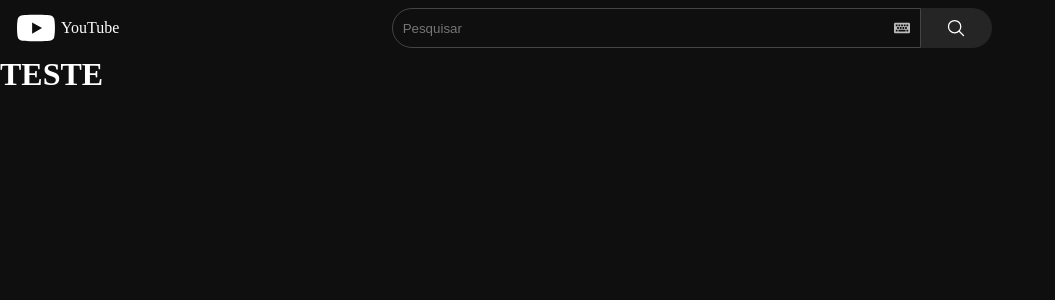
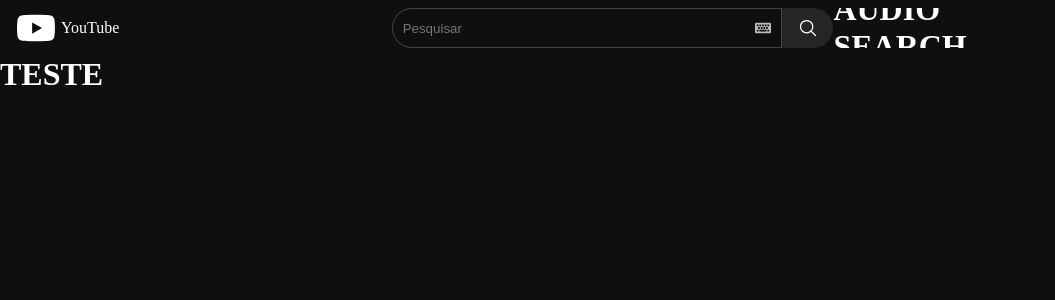
Before and after one commit to edusilva-dev/youtube, a React (Vite) app: page / in a window 1280 px wide. Shown: the top 300 px of the page, without its empty margins (0-1055 px from the left). Built offline with nearby package versions, Linux system fonts and the light colour scheme.

Commit message:
fourth commit

```diff
--- /dev/null
+++ b/src/components/header/components/search-bar/components/audio-search/audio-search.component.tsx
@@ -0,0 +1,3 @@
+export const AudioSearch = () => {
+    return (<h1>AUDIO SEARCH</h1>)
+}
--- /dev/null
+++ b/src/components/header/components/search-bar/components/audio-search/index.ts
@@ -0,0 +1 @@
+export * from './audio-search.component'
--- /dev/null
+++ b/src/components/header/components/search-bar/components/search-button/index.ts
@@ -0,0 +1 @@
+export * from './search-button.component'
--- /dev/null
+++ b/src/components/header/components/search-bar/components/search-button/search-button.component.tsx
@@ -0,0 +1,10 @@
+import { SearchButton as Button} from './search-button.styles'
+import { IoSearchOutline as SearchIcon } from 'react-icons/io5'
+
+export const SearchButton = () => {
+    return (
+        <Button>
+            <SearchIcon size={20} />
+        </Button>
+    )
+}
--- /dev/null
+++ b/src/components/header/components/search-bar/components/search-button/search-button.styles.ts
@@ -0,0 +1,21 @@
+import styled from "styled-components";
+
+export const SearchButton = styled.button`
+  width: 80px;
+  height: 100%;
+
+  display: flex;
+  align-items: center;
+  justify-content: center;
+
+  background-color: #252525;
+  border-top-right-radius: 40px;
+  border-bottom-right-radius: 40px;
+
+  transition: all 0.2s ease;
+  cursor: pointer;
+
+  &:hover {
+    background-color: #656565;
+  }
+`
--- a/src/components/header/components/search-bar/index.ts
+++ b/src/components/header/components/search-bar/index.ts
@@ -1 +1,9 @@
-export * from './search-bar.component'
+import { AudioSearch } from "./components/audio-search";
+import { SearchButton } from "./components/search-button";
+import { SearchBarRoot } from "./search-bar-root.component";
+
+export const SearchBar = {
+    Root: SearchBarRoot,
+    AudioSearch,
+    SearchButton
+}
--- a/src/components/header/components/search-bar/search-bar.component.tsx
+++ b/src/components/header/components/search-bar/search-bar-root.component.tsx
@@ -5,14 +5,13 @@ import {
   InputContainer,
   IconsContainer,
   KeyboardIcon,
-  SearchButton,
   SearchInput,
   ClearIcon,
   ClearIconHover
 } from './search-bar.styles'
-import { IoSearchOutline as SearchIcon } from 'react-icons/io5'
+import { ReactChildren } from 'src/interfaces/react-children.interface'
 
-const SearchBar = () => {
+export const SearchBarRoot = ({ children }: ReactChildren) => {
   const [search, setSearch] = useState<string>('')
 
   const handleClearSearch = () => {
@@ -41,11 +40,7 @@ const SearchBar = () => {
         </IconsContainer>
       </InputContainer>
 
-      <SearchButton>
-        <SearchIcon size={20} />
-      </SearchButton>
+      {children}
     </Container>
   )
 }
-
-export default SearchBar
--- a/src/components/header/components/search-bar/search-bar.styles.ts
+++ b/src/components/header/components/search-bar/search-bar.styles.ts
@@ -108,23 +108,3 @@ export const ClearIcon = styled(IoMdClose)`
 
   z-index: 10;
 `
-
-export const SearchButton = styled.button`
-  width: 80px;
-  height: 100%;
-
-  display: flex;
-  align-items: center;
-  justify-content: center;
-
-  background-color: #252525;
-  border-top-right-radius: 40px;
-  border-bottom-right-radius: 40px;
-
-  transition: all 0.2s ease;
-  cursor: pointer;
-
-  &:hover {
-    background-color: #656565;
-  }
-`
--- a/src/components/header/header.component.tsx
+++ b/src/components/header/header.component.tsx
@@ -1,4 +1,4 @@
-import SearchBar from './components/search-bar/search-bar.component'
+import { SearchBar } from './components/search-bar'
 import { GenericCenteredDiv, Header } from './header.styles'
 import { FaYoutube as YoutubeIcon } from 'react-icons/fa'
 
@@ -12,7 +12,10 @@ export const HeaderComponent = () => {
       </GenericCenteredDiv>
       {/* center [search input] */}
       <GenericCenteredDiv>
-        <SearchBar />
+        <SearchBar.Root>
+          <SearchBar.SearchButton/>
+          <SearchBar.AudioSearch/>
+        </SearchBar.Root>
       </GenericCenteredDiv>
       {/* end [login + options] */}
       <div></div>
```
